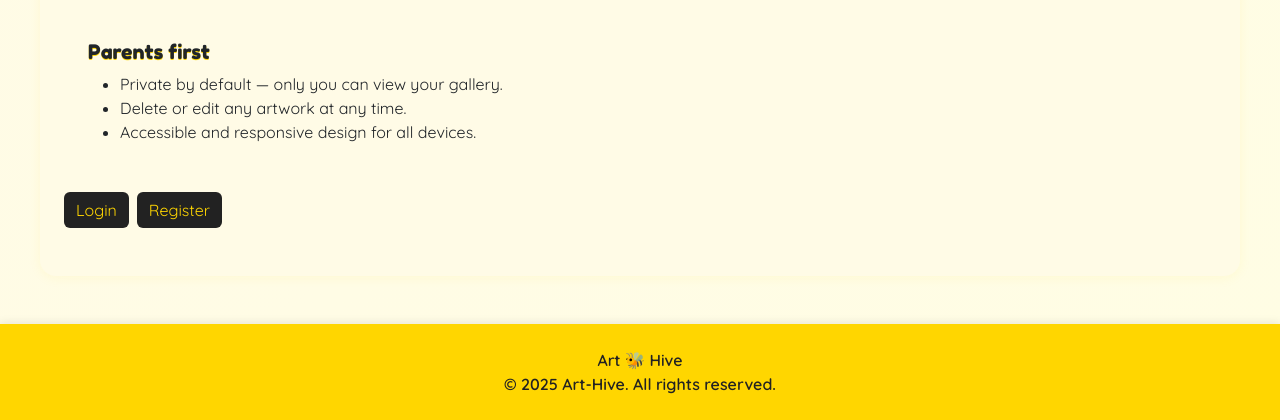
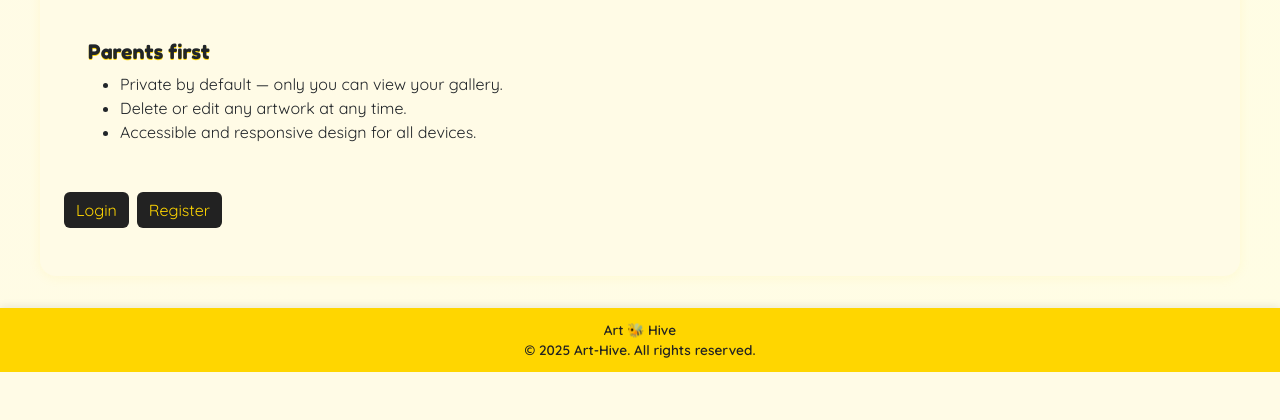
Before and after one commit to nazhameed/arthive, a Django app: page / in a window 1280 px wide. Shown: the part 1210-1630 px from the top of the page. After the commit the page ends 1582 px from the top, so only its background shows below. Run offline with Django 5.2, Linux system fonts and the light colour scheme.

Commit message:
Reduce footer size for more compact design

```diff
--- a/gallery/static/gallery/css/style.css
+++ b/gallery/static/gallery/css/style.css
@@ -64,14 +64,15 @@ body {
 .site-footer {
   background-color: #ffd600;
   box-shadow: 0 -2px 8px rgba(0,0,0,0.08);
-  margin-top: 3rem;
-  padding: 1.5rem 0;
+  margin-top: 2rem;
+  padding: 0.75rem 0;
   text-align: center;
 }
 .site-footer p {
   margin: 0;
   color: #222;
   font-weight: 600;
+  font-size: 0.85rem;
 }
 
 .container {
```
